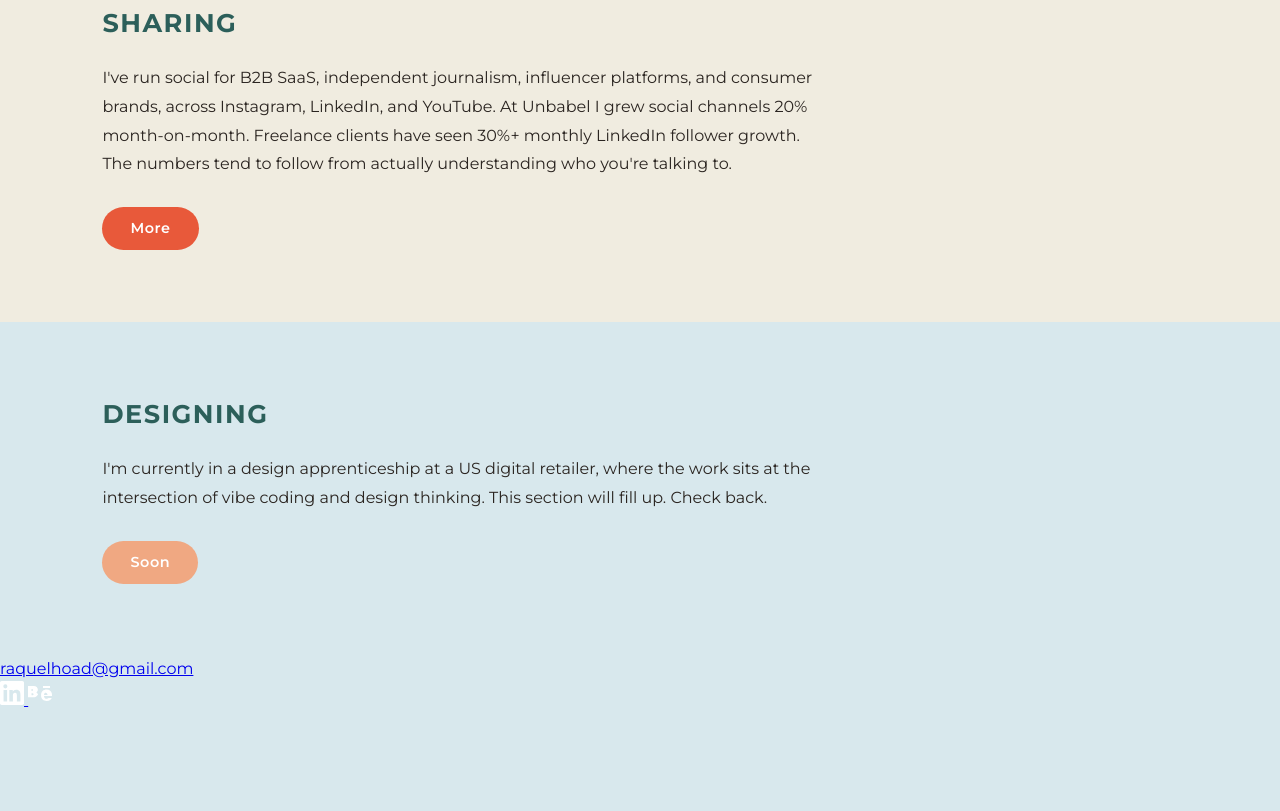
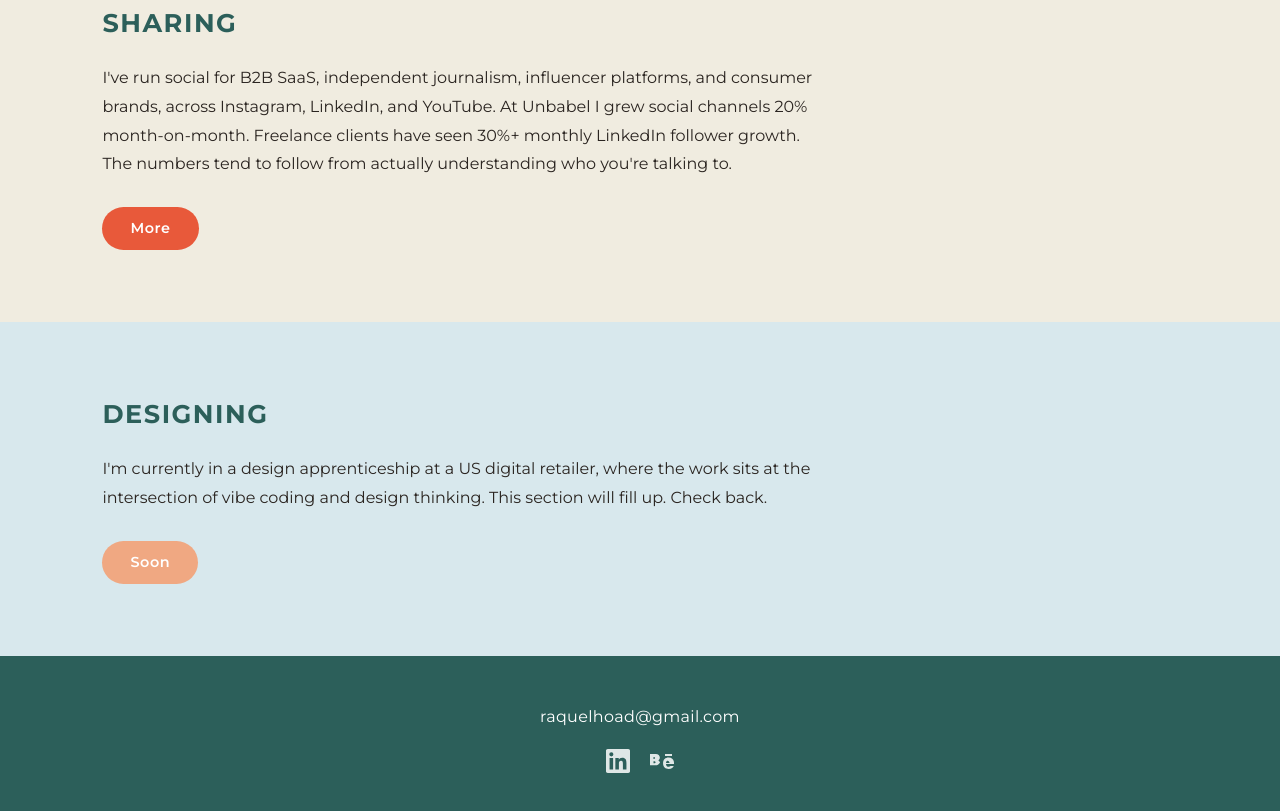
Before and after one commit to raqueljls/portfolio, a plain HTML site: page index.html in a window 1280 px wide. Shown: the part 1517-2328 px from the top of the page. Before the commit the page ends 2230 px from the top, so only its background shows below. Drawn offline with Linux system fonts and the light colour scheme.

Commit message:
feat: style footer with email and social icons

```diff
--- a/style.css
+++ b/style.css
@@ -115,3 +115,43 @@ body {
   color: var(--white);
   cursor: default;
 }
+
+/* ── FOOTER ── */
+.footer {
+  background: var(--teal);
+  color: var(--white);
+  padding: 48px 8%;
+  display: flex;
+  flex-direction: column;
+  align-items: center;
+  gap: 20px;
+}
+
+.footer-email {
+  color: var(--white);
+  text-decoration: none;
+  font-size: 1rem;
+  font-weight: 400;
+  letter-spacing: 0.02em;
+}
+
+.footer-email:hover {
+  text-decoration: underline;
+}
+
+.footer-socials {
+  display: flex;
+  gap: 20px;
+  align-items: center;
+}
+
+.social-link {
+  display: flex;
+  align-items: center;
+  opacity: 0.85;
+  transition: opacity 0.2s;
+}
+
+.social-link:hover {
+  opacity: 1;
+}
```
